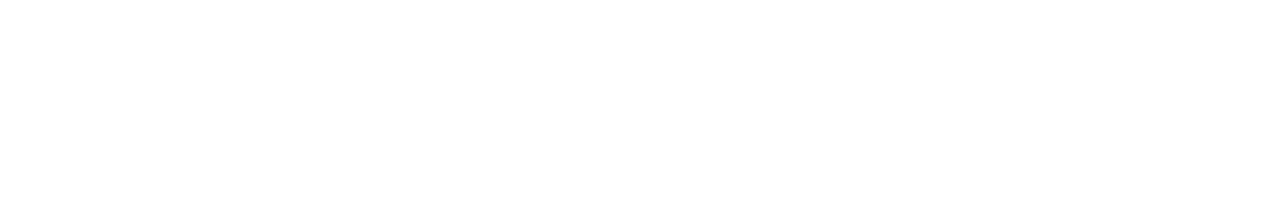
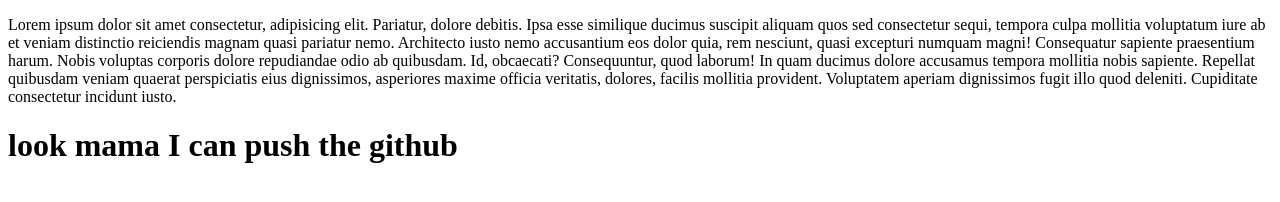
Before and after one commit to mkorban2/FirstProject, a plain HTML site: page index.html in a window 1280 px wide. Drawn offline with Linux system fonts and the light colour scheme.

Commit message:
this was second change

```diff
--- a/index.html
+++ b/index.html
@@ -7,6 +7,9 @@
     <title>Document</title>
 </head>
 <body>
+    <p>Lorem ipsum dolor sit amet consectetur, adipisicing elit. Pariatur, dolore debitis. Ipsa esse similique ducimus suscipit aliquam quos sed consectetur sequi, tempora culpa mollitia voluptatum iure ab et veniam distinctio reiciendis magnam quasi pariatur nemo. Architecto iusto nemo accusantium eos dolor quia, rem nesciunt, quasi excepturi numquam magni! Consequatur sapiente praesentium harum. Nobis voluptas corporis dolore repudiandae odio ab quibusdam. Id, obcaecati? Consequuntur, quod laborum! In quam ducimus dolore accusamus tempora mollitia nobis sapiente. Repellat quibusdam veniam quaerat perspiciatis eius dignissimos, asperiores maxime officia veritatis, dolores, facilis mollitia provident. Voluptatem aperiam dignissimos fugit illo quod deleniti. Cupiditate consectetur incidunt iusto.</p>
 
+
+    <h1>look mama I can push the github</h1>
 </body>
 </html>
```
